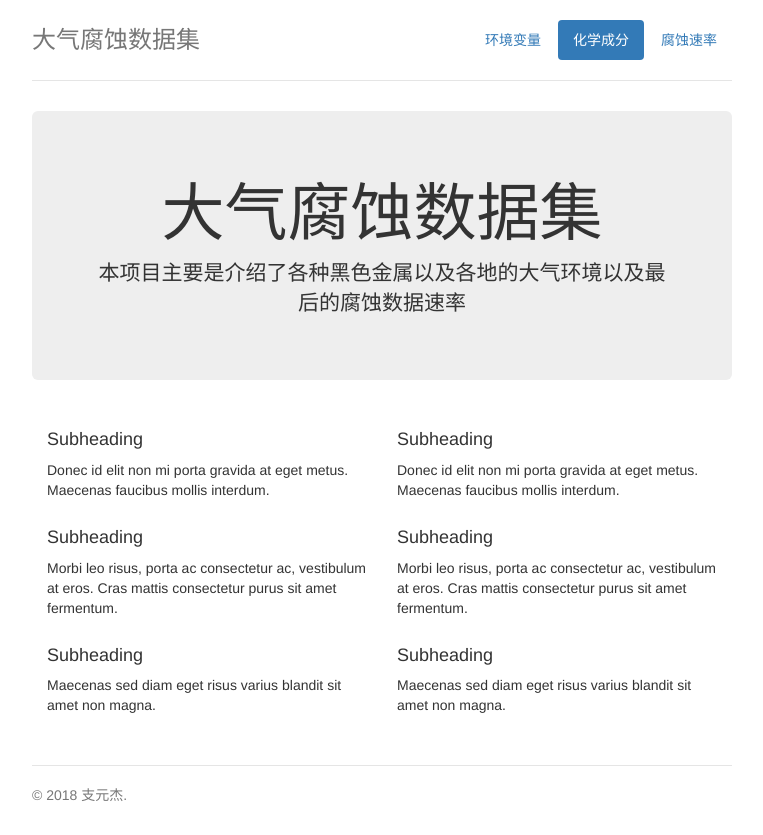
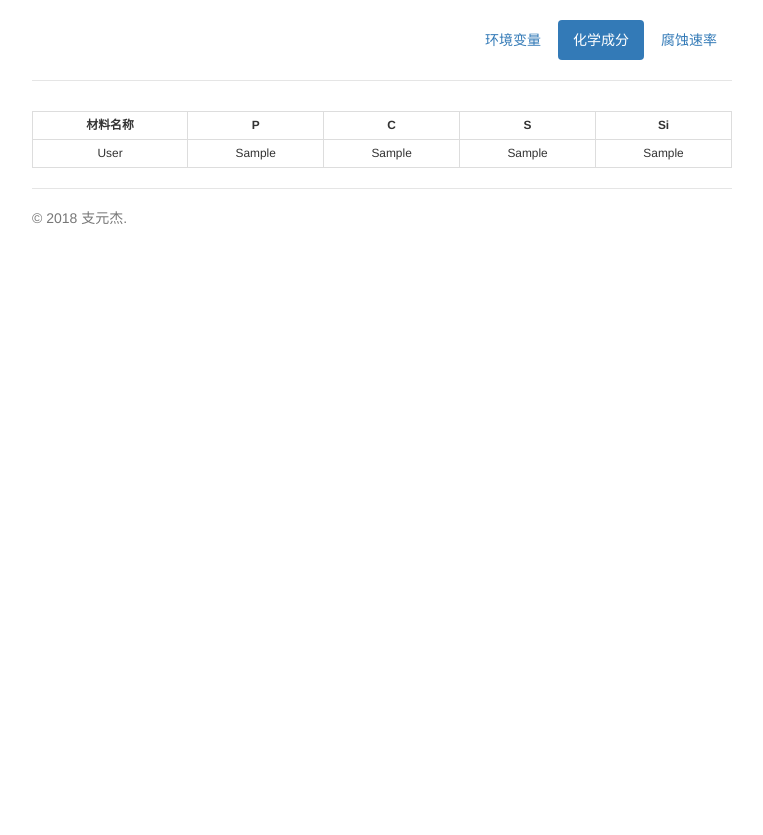
Before and after one commit to brightyu/corrosiondata, a Python web app: template main/templates/chemical/chemical.html in a window 1280 px wide. Shown: the whole page, without its empty margins (258-1021 px from the left). After the commit the page ends 224 px from the top, so only its background shows below. Run offline with Jinja, Linux system fonts and the light colour scheme; the template is opened without the code that fills it: most values are stand-ins (such as "Sample title", 1, 10 or a date in 2020); some libraries are stand-ins or nearby versions.

Commit message:
material chemical list page

```diff
--- a/main/models.py
+++ b/main/models.py
@@ -42,6 +42,7 @@ class Environment(BaseModel):
 
 class Chemical(BaseModel):
     chemicalid = models.IntegerField()
+    chemicalname = models.CharField(max_length=40)
     P = models.CharField(max_length=40)
     C = models.CharField(max_length=40)
     S = models.CharField(max_length=40)
--- a/main/templates/chemical/chemical.html
+++ b/main/templates/chemical/chemical.html
@@ -6,40 +6,54 @@
                 <nav>
                   <ul class="nav nav-pills pull-right">
                     <li role="presentation"><a href="">环境变量</a></li>
-                    <li role="presentation" class="active"><a href="#">化学成分</a></li>
+                    <li role="presentation" class="active"><a href="/material/list">化学成分</a></li>
                     <li role="presentation"><a href="#">腐蚀速率</a></li>
                   </ul>
                 </nav>
-                <h3 class="text-muted">大气腐蚀数据集</h3>
-              </div>
-        <div class="jumbotron">
-            <h1>大气腐蚀数据集</h1>
-            <p class="lead">本项目主要是介绍了各种黑色金属以及各地的大气环境以及最后的腐蚀数据速率</p>
-        <!-- <p><a class="btn btn-lg btn-success" href="#" role="button">Sign up today</a></p> -->
         </div>
 
-        <div class="row marketing">
-            <div class="col-lg-6">
-                <h4>Subheading</h4>
-                <p>Donec id elit non mi porta gravida at eget metus. Maecenas faucibus mollis interdum.</p>
 
-                <h4>Subheading</h4>
-                <p>Morbi leo risus, porta ac consectetur ac, vestibulum at eros. Cras mattis consectetur purus sit amet fermentum.</p>
+        <div class="inner-container">
+            <table class="table table-condensed table-bordered table-hover text-default">
+                <tr class="default small text-default">
+                    <th class="text-center">
+                        材料名称
+                    </th>
+                    <th class="text-center">
+                        P
+                    </th>
+                    <th class="text-center">
+                        C
+                    </th>
+                    <th class="text-center">
+                        S
+                    </th>
+                    <th class="text-center">
+                        Si
+                    </th>
+                </tr>
+                {% for material in materials %}
+                <tr class="default small">
+                    <td class="text-center">
+                        {{ material.chemicalname }}
+                    </td>
+                    <td class="text-center">
+                        {{ material.P }}
+                    </td>
+                    <td class="text-center">
+                        {{ material.C }}
+                    </td>
+                    <td class="text-center">
+                        {{ material.S }}
+                    </td>
+                    <td class="text-center">
+                        {{ material.Si }}
+                    </td>
+                </tr>
+                {% endfor %}
+            </table>
 
-            <h4>Subheading</h4>
-                <p>Maecenas sed diam eget risus varius blandit sit amet non magna.</p>
-            </div>
+        </div>
 
-            <div class="col-lg-6">
-                 <h4>Subheading</h4>
-                 <p>Donec id elit non mi porta gravida at eget metus. Maecenas faucibus mollis interdum.</p>
-
-                <h4>Subheading</h4>
-                <p>Morbi leo risus, porta ac consectetur ac, vestibulum at eros. Cras mattis consectetur purus sit amet fermentum.</p>
-
-                 <h4>Subheading</h4>
-                <p>Maecenas sed diam eget risus varius blandit sit amet non magna.</p>
-            </div>
-        </div>
 </div>
 {% endblock %}
--- a/main/templates/index.html
+++ b/main/templates/index.html
@@ -8,7 +8,7 @@
                 <nav>
                   <ul class="nav nav-pills pull-right">
                     <li role="presentation" class="active"><a href="">环境变量</a></li>
-                    <li role="presentation"><a href="#">化学成分</a></li>
+                    <li role="presentation"><a href="/material/list">化学成分</a></li>
                     <li role="presentation"><a href="#">腐蚀速率</a></li>
                   </ul>
                 </nav>
@@ -27,8 +27,8 @@
             </div>
 
             <div class="col-lg-4">
-                 <h4><a href="">化学成分</a></h4>
-                 <p>Donec id elit non mi porta gravida at eget metus. Maecenas faucibus mollis interdum.</p>
+                 <h4><a href="material/list">化学成分</a></h4>
+                 <p>主要展示了部分黑色金属材料的化学成分</p>
             </div>
             <div class="col-lg-4">
                  <h4><a href="">腐蚀速率</a></h4>
```
Also changed, not shown: main/views/chemical.py (added, +12 -0 lines).
